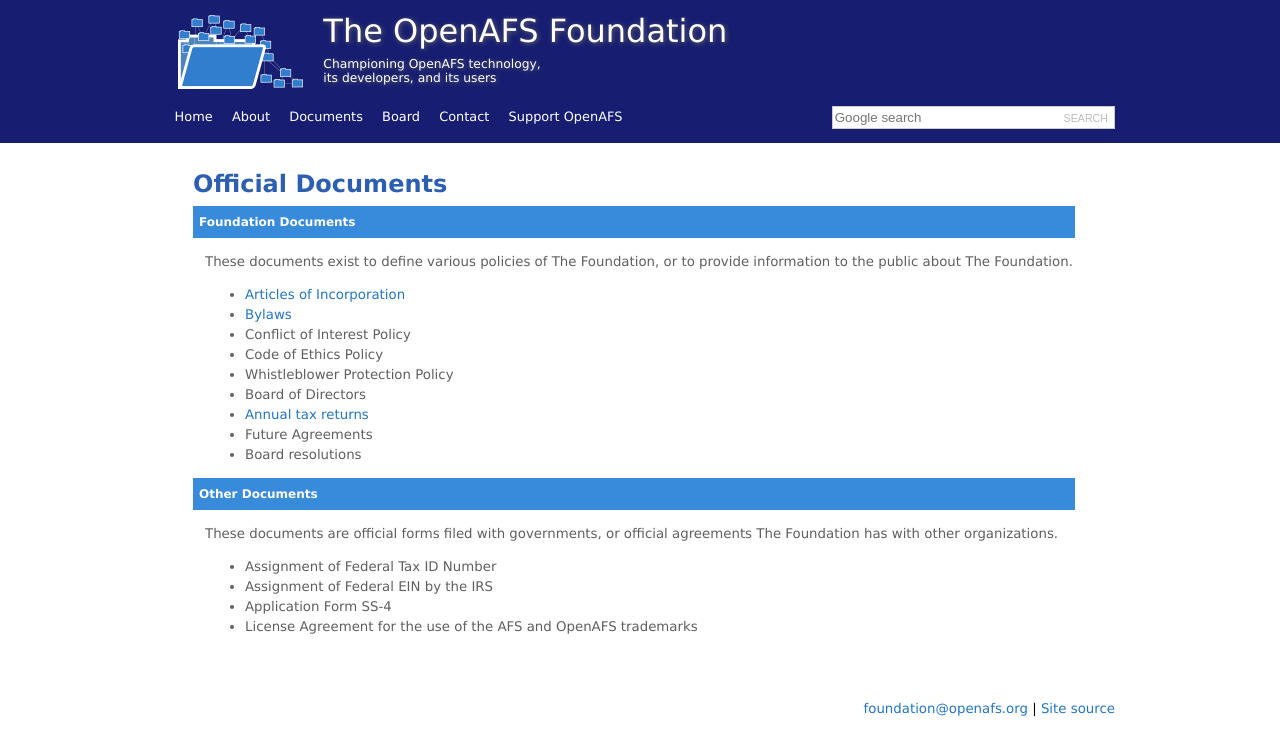
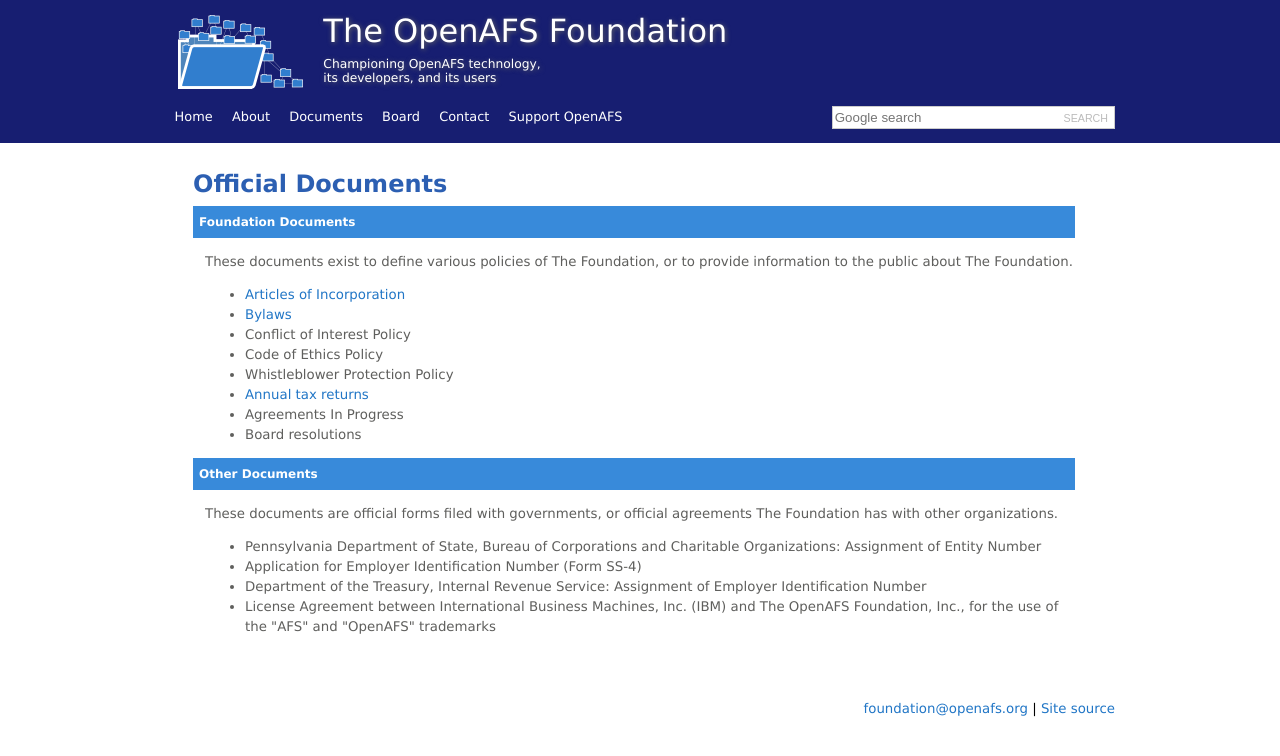
Before and after one commit to openafsfoundation/openafsfoundation.org, a Jekyll site: the page built from docs/index.md, in a window 1280 px wide. Shown: the top 756 px of the page. Built offline with Jekyll 4.4.1, drawn with Linux system fonts in a browser that asks for light colours.

Commit message:
Content edit: Document names
Reviewed and corrected the list of Foundation Documents and Other documents in terms of names and order.

```diff
--- a/docs/index.md
+++ b/docs/index.md
@@ -14,9 +14,8 @@
 * Conflict of Interest Policy
 * Code of Ethics Policy
 * Whistleblower Protection Policy
-* Board of Directors
 * [Annual tax returns](finances/)
-* Future Agreements
+* Agreements In Progress
 * Board resolutions
 
 ### Other Documents ###
@@ -24,7 +23,7 @@
 These documents are official forms filed with governments, or official
 agreements The Foundation has with other organizations.
 
-* Assignment of Federal Tax ID Number
-* Assignment of Federal EIN by the IRS
-* Application Form SS-4
-* License Agreement for the use of the AFS and OpenAFS trademarks
+* Pennsylvania Department of State, Bureau of Corporations and Charitable Organizations: Assignment of Entity Number
+* Application for Employer Identification Number (Form SS-4)
+* Department of the Treasury, Internal Revenue Service: Assignment of Employer Identification Number
+* License Agreement between International Business Machines, Inc. (IBM) and The OpenAFS Foundation, Inc., for the use of the "AFS" and "OpenAFS" trademarks
```
